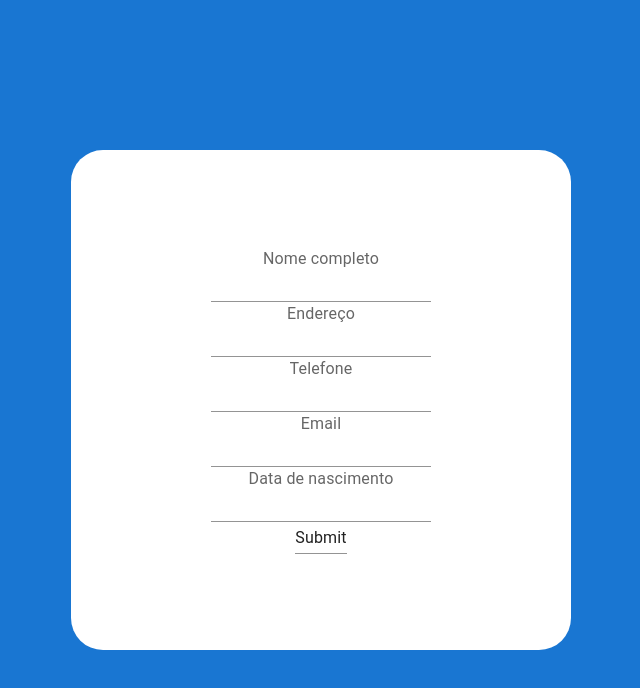
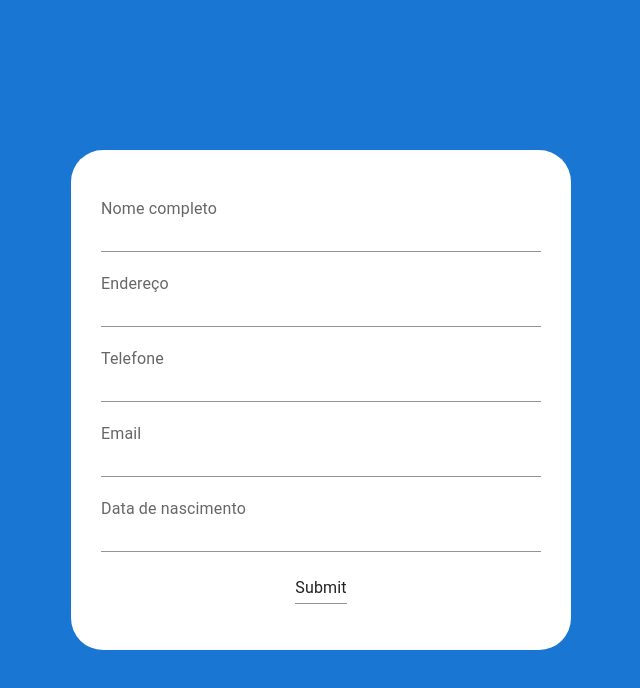
Before and after one commit to alex-cerlini/icts-challenge, a React (Vite) app: page / in a window 1280 px wide. Shown: the top 688 px of the page, without its empty margins (319-959 px from the left). Built offline with nearby package versions, Linux system fonts and the light colour scheme.

Commit message:
feat: create style for SignupItem

```diff
--- a/src/components/SignupItem/index.tsx
+++ b/src/components/SignupItem/index.tsx
@@ -1,12 +1,13 @@
 import { Input, InputLabel } from "@mui/material";
 import { SignupItemProps } from "./type";
+import * as Style from "./styles";
 
 const SignupItem = ({ label, id, register }: SignupItemProps) => {
   return (
-    <>
+    <Style.Container>
       <InputLabel htmlFor={id}>{label}</InputLabel>
       <Input id={id} {...register(id)} />
-    </>
+    </Style.Container>
   );
 };
 
--- /dev/null
+++ b/src/components/SignupItem/styles.ts
@@ -0,0 +1,8 @@
+import { styled, Box, BoxProps } from "@mui/material";
+
+export const Container = styled(Box)<BoxProps>({
+  marginBottom: 20,
+  width: "88%",
+  display: "flex",
+  flexDirection: "column",
+});
```
